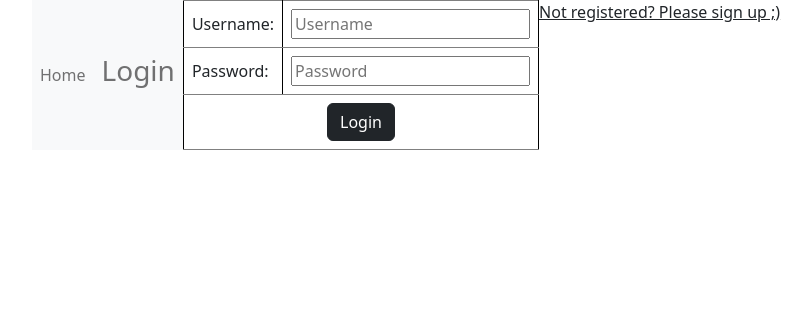
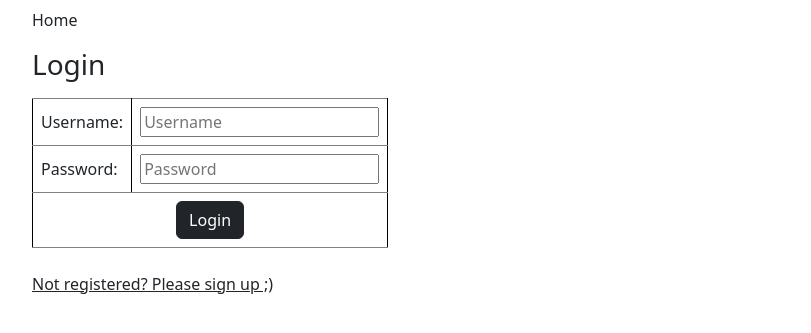
Before and after one commit to supsi-dacd-isaac/pvxte-web, a Flask app: page /login in a window 1280 px wide. Shown: the top 333 px of the page, without its empty margins (50-861 px from the left). Run offline with Flask 3, Linux system fonts and the light colour scheme; some libraries are stand-ins or nearby versions.

Commit message:
Fixed login page

```diff
--- a/templates/login.html
+++ b/templates/login.html
@@ -8,20 +8,20 @@
 <body>
 {% block content %}
     <div class="container">
-        <nav class="navbar navbar-expand-lg navbar-light bg-light">
         <ul class="navbar-nav">
               <li class="nav-item active">
                 <a class="nav-link" href="{{ url_for('index') }}">Home</span></a>
               </li>
         </ul>
-        </nav>
-        <nav class="navbar navbar-expand-lg navbar-light bg-light">
+    </div>
+    <div class="container">
             <ul class="navbar-nav">
                   <li class="nav-item active">
                     <a class="nav-link"><h3>Login</h3></a>
                   </li>
             </ul>
-        </nav>
+    </div>
+    <div class="container">
         <form action="" method="post">
           <fieldset>
             <table class="table-sm-form">
@@ -47,10 +47,12 @@
         {% if signup_info %}
         <p class="info"><strong>Registration:</strong> {{ signup_info }}
         {% else %}
+    </div>
     <br>
+    <div class="container">
         <a class="link-dark" href="{{ url_for('signup') }}">Not registered? Please sign up ;)</a>
         {% endif %}
     </div>
-    </div>
+
 {% endblock %}
 </body>
```
Lines whose indentation alone changed are shown as unchanged.
